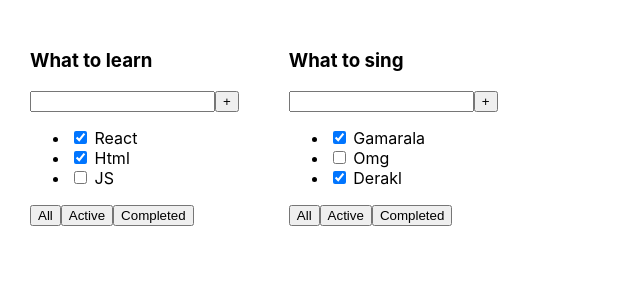
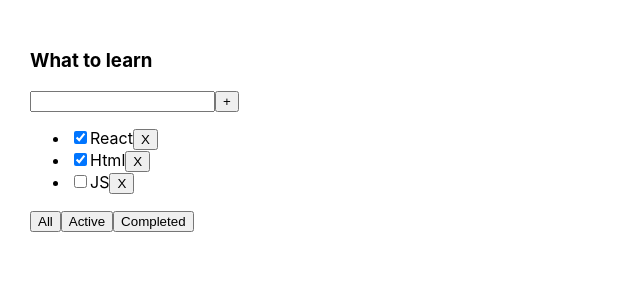
Before and after one commit to ReactReduxDeveloper/TD1, a React (Create React App) app: page / in a window 1280 px wide. Shown: the top 300 px of the page, without its empty margins (0-640 px from the left). Built offline with nearby package versions, Linux system fonts and the light colour scheme.

Commit message:
Lesson_2 commit add DeleteFunc

```diff
--- a/src/App.tsx
+++ b/src/App.tsx
@@ -1,16 +1,25 @@
 import React from 'react';
 import './App.css';
 import {Todolist} from "./Todolist";
-import {task1, task2} from "./MassiveObj";
+
 
 function App() {
+    let task1 = [
+        {id: 1, title: "React", isDone: true},
+        {id: 2, title: "Html", isDone: true},
+        {id: 3, title: "JS", isDone: false},
+    ]
+
+
+    const DeleteFunction = (id: number) => {
+        task1 = task1.filter(el => el.id != id)
+
+    }
     return (
         <div className="App">
-        <Todolist title={"What to learn"} massive={task1}/>
-        <Todolist title={"What to sing"} massive={task2}/>
-
+            <Todolist title={"What to learn"} massive={task1} removeFunction={DeleteFunction}/>
         </div>
-)
+    )
 
 }
 
--- a/src/MassiveObj.tsx
+++ /dev/null
@@ -1,14 +0,0 @@
-import React from "react";
-
-export const task1 = [
-    {id:1, title:"React", isDone: true},
-    {id:2, title:"Html", isDone: true},
-    {id:3, title:"JS", isDone: false},
-]
-
-export const task2 = [
-    {id:1, title:"Gamarala", isDone: true},
-    {id:2, title:"Omg", isDone: false},
-    {id:3, title:"Derakl", isDone: true},
-
-]
--- a/src/Todolist.tsx
+++ b/src/Todolist.tsx
@@ -1,14 +1,17 @@
 import React from 'react';
+
 type PropsType = {
-    title:string
-massive:Array<MassiveType>
+    title: string
+    massive: Array<MassiveType>
+    removeFunction: (id: number) => void
 }
 type MassiveType = {
     id: number
-    title:string
-    isDone:boolean
+    title: string
+    isDone: boolean
 }
-export const Todolist = (props:PropsType)=> {
+export const Todolist = (props: PropsType) => {
+
     return (
         <div>
             <div>
@@ -18,9 +21,17 @@ export const Todolist = (props:PropsType)=> {
                     <button>+</button>
                 </div>
                 <ul>
-                    <li><input type="checkbox" checked={props.massive[0].isDone}/> <span>{props.massive[0].title}</span></li>
-                    <li><input type="checkbox" checked={props.massive[1].isDone}/> <span>{props.massive[1].title}</span></li>
-                    <li><input type="checkbox" checked={props.massive[2].isDone}/> <span>{props.massive[2].title}</span></li>
+                    {
+                        props.massive.map(el =>
+                            <li>
+                                <input type="checkbox" checked={el.isDone}/>
+                                <span>{el.title}</span>
+                                <button onClick={() => {props.removeFunction(el.id)
+                                }}>X
+                                </button>
+
+                            </li>
+                        )}
                 </ul>
                 <div>
                     <button>All</button>
```
Also changed, not shown: 1 other file (tests, documents, lock files or other folders).
